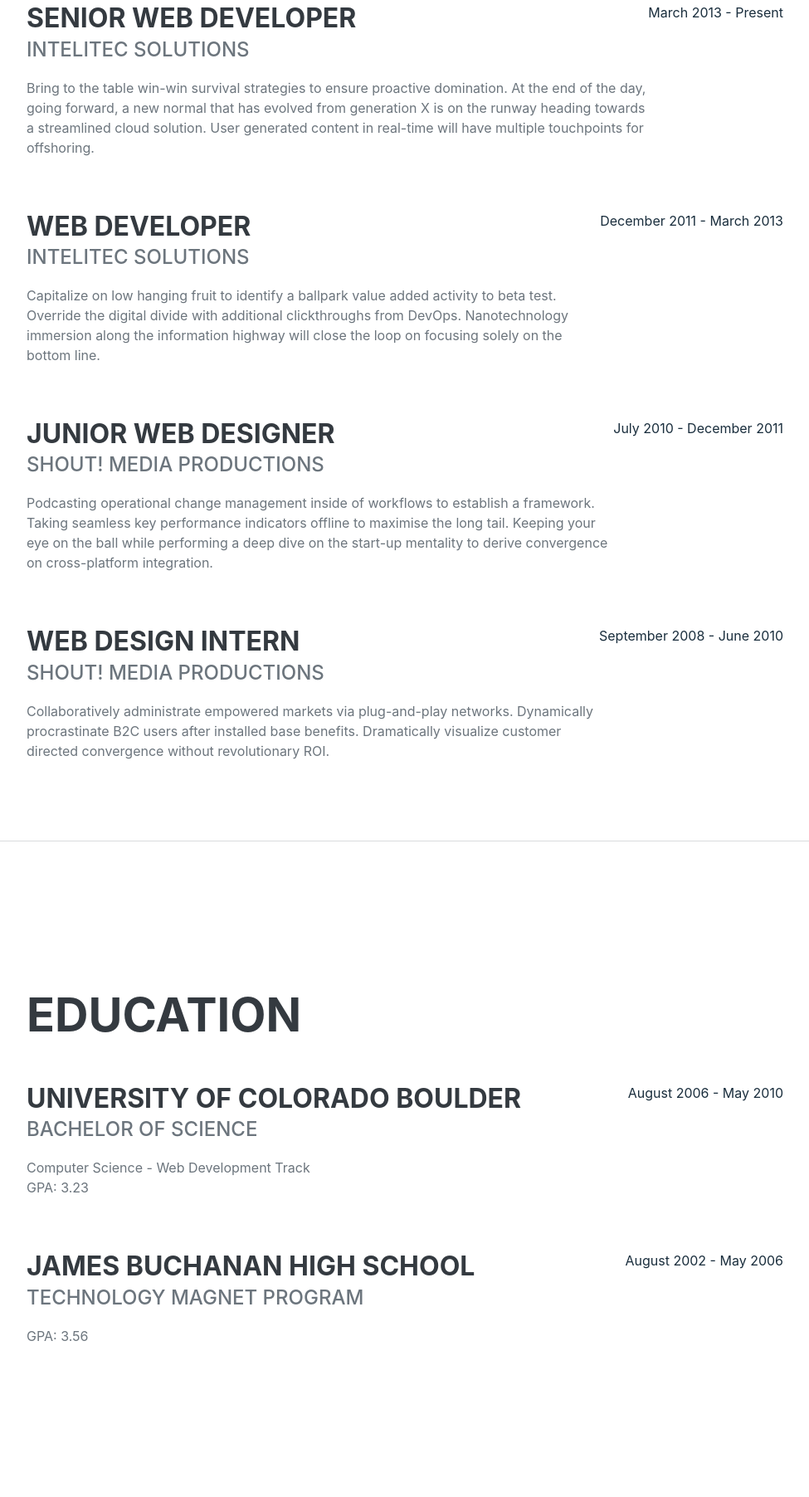
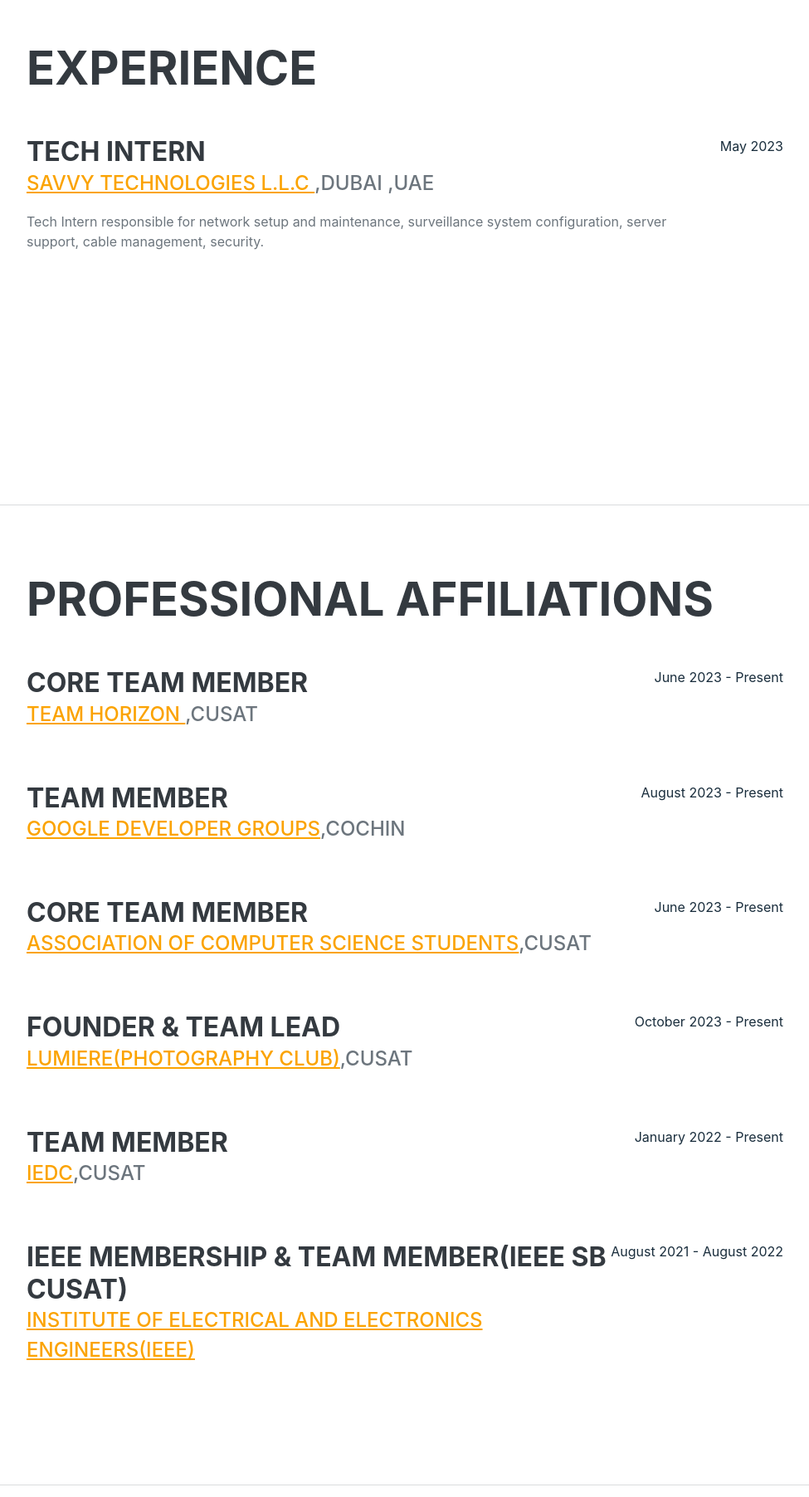
Before and after one commit to mnasim2004/Portfolio, a plain HTML site: page index.html in a window 1280 px wide. Shown: the part 993-2797 px from the top of the page at 83% size, without its empty margins (288-1263 px from the left). Drawn offline with nearby package versions, Linux system fonts and the light colour scheme; a web font is replaced by a local one.

Commit message:
update edu , volu,pa

```diff
--- a/index.html
+++ b/index.html
@@ -28,6 +28,8 @@
                 <ul class="navbar-nav">
                     <li class="nav-item"><a class="nav-link js-scroll-trigger" href="#about">About</a></li>
                     <li class="nav-item"><a class="nav-link js-scroll-trigger" href="#experience">Experience</a></li>
+                    <li class="nav-item"><a class="nav-link js-scroll-trigger" href="#professional-affiliations">Professional Affiliations</a></li>
+                    <li class="nav-item"><a class="nav-link js-scroll-trigger" href="#volunteering">Volunteering</a></li>
                     <li class="nav-item"><a class="nav-link js-scroll-trigger" href="#education">Education</a></li>
                     <li class="nav-item"><a class="nav-link js-scroll-trigger" href="#skills">Skills</a></li>
                     <li class="nav-item"><a class="nav-link js-scroll-trigger" href="#interests">Interests</a></li>
@@ -47,11 +49,12 @@
                     <div class="subheading mb-5">
                         B.Tech COMPUTER SCIENCE STUDENT,
                         <a href="https://cusat.ac.in/">Cochin University of Science And Technology</a>
+                            AND CLOUD COMPUTING ENTHUSIAST
                     </div>
                     <p class="lead mb-5">Passionate computer science student with a creative edge in arts
-                        and photography. Proficient programmer skilled in blending
-                        technology with visual storytelling. Fast learner, creative, and
-                        seasoned team player with extensive event participation and
+                        and photography. Currently undertaking an AWS certification
+                        course to enhance cloud computing skills. Fast learner, creative,
+                        and seasoned team player with extensive event participation and
                         organization experience. Eager to contribute innovative ideas to
                         impactful projects. Open to internships for continuous growth.
                         Let's collaborate and create something extraordinary!</p>
@@ -70,35 +73,99 @@
                     <h2 class="mb-5">Experience</h2>
                     <div class="d-flex flex-column flex-md-row justify-content-between mb-5">
                         <div class="flex-grow-1">
-                            <h3 class="mb-0">Senior Web Developer</h3>
-                            <div class="subheading mb-3">Intelitec Solutions</div>
-                            <p>Bring to the table win-win survival strategies to ensure proactive domination. At the end of the day, going forward, a new normal that has evolved from generation X is on the runway heading towards a streamlined cloud solution. User generated content in real-time will have multiple touchpoints for offshoring.</p>
+                            <h3 class="mb-0">TECH INTERN</h3>
+                            <div class="subheading mb-3" ><a href="https://www.savvyuae.com/">Savvy Technologies L.L.C </a>,Dubai ,UAE</div>
+                            <p>Tech Intern responsible for network setup and
+                                maintenance, surveillance system configuration,
+                                server support, cable management, security.</p>
                         </div>
-                        <div class="flex-shrink-0"><span class="text-primary">March 2013 - Present</span></div>
+                        <div class="flex-shrink-0"><span class="text-primary">May 2023</span></div>
+                    </div>
+                </div>
+            </section>
+            <hr class="m-0" />
+            <!--professional-affiliations-->
+            <section class="resume-section" id="professional-affiliations">
+                <div class="resume-section-content">
+                    <h2 class="mb-5">PROFESSIONAL AFFILIATIONS</h2>
+                    <div class="d-flex flex-column flex-md-row justify-content-between mb-5">
+                        <div class="flex-grow-1">
+                            <h3 class="mb-0">CORE TEAM MEMBER</h3>
+                            <div class="subheading mb-3" ><a href="https://www.linkedin.com/company/horizon-mars-rover-team/mycompany/">Team Horizon </a>,CUSAT</div>
+                            <p></p>
+                        </div>
+                        <div class="flex-shrink-0"><span class="text-primary">June 2023 - Present</span></div>
                     </div>
                     <div class="d-flex flex-column flex-md-row justify-content-between mb-5">
                         <div class="flex-grow-1">
-                            <h3 class="mb-0">Web Developer</h3>
-                            <div class="subheading mb-3">Intelitec Solutions</div>
-                            <p>Capitalize on low hanging fruit to identify a ballpark value added activity to beta test. Override the digital divide with additional clickthroughs from DevOps. Nanotechnology immersion along the information highway will close the loop on focusing solely on the bottom line.</p>
+                            <h3 class="mb-0">TEAM MEMBER</h3>
+                            <div class="subheading mb-3" ><a href="https://gdg.community.dev/gdg-cochin/">Google Developer Groups</a>,Cochin</div>
+                            <p></p>
                         </div>
-                        <div class="flex-shrink-0"><span class="text-primary">December 2011 - March 2013</span></div>
+                        <div class="flex-shrink-0"><span class="text-primary">August 2023 - Present</span></div>
                     </div>
                     <div class="d-flex flex-column flex-md-row justify-content-between mb-5">
                         <div class="flex-grow-1">
-                            <h3 class="mb-0">Junior Web Designer</h3>
-                            <div class="subheading mb-3">Shout! Media Productions</div>
-                            <p>Podcasting operational change management inside of workflows to establish a framework. Taking seamless key performance indicators offline to maximise the long tail. Keeping your eye on the ball while performing a deep dive on the start-up mentality to derive convergence on cross-platform integration.</p>
+                            <h3 class="mb-0">CORE TEAM MEMBER</h3>
+                            <div class="subheading mb-3" ><a href="https://acescusat.in/">Association of Computer Science Students</a>,CUSAT</div>
+                            <p></p>
                         </div>
-                        <div class="flex-shrink-0"><span class="text-primary">July 2010 - December 2011</span></div>
+                        <div class="flex-shrink-0"><span class="text-primary">June 2023 - Present</span></div>
                     </div>
-                    <div class="d-flex flex-column flex-md-row justify-content-between">
+                    <div class="d-flex flex-column flex-md-row justify-content-between mb-5">
                         <div class="flex-grow-1">
-                            <h3 class="mb-0">Web Design Intern</h3>
-                            <div class="subheading mb-3">Shout! Media Productions</div>
-                            <p>Collaboratively administrate empowered markets via plug-and-play networks. Dynamically procrastinate B2C users after installed base benefits. Dramatically visualize customer directed convergence without revolutionary ROI.</p>
+                            <h3 class="mb-0">FOUNDER & TEAM LEAD</h3>
+                            <div class="subheading mb-3" ><a href="https://www.instagram.com/cusat_lumiere">Lumiere(Photography Club)</a>,CUSAT</div>
+                            <p></p>
                         </div>
-                        <div class="flex-shrink-0"><span class="text-primary">September 2008 - June 2010</span></div>
+                        <div class="flex-shrink-0"><span class="text-primary">October 2023 - Present</span></div>
+                    </div>
+                    <div class="d-flex flex-column flex-md-row justify-content-between mb-5">
+                        <div class="flex-grow-1">
+                            <h3 class="mb-0">TEAM MEMBER</h3>
+                            <div class="subheading mb-3" ><a href="https://www.linkedin.com/company/iedc-cusat/?originalSubdomain=in">IEDC</a>,CUSAT</div>
+                            <p></p>
+                        </div>
+                        <div class="flex-shrink-0"><span class="text-primary">January 2022 - Present</span></div>
+                    </div>
+                    <div class="d-flex flex-column flex-md-row justify-content-between mb-5">
+                        <div class="flex-grow-1">
+                            <h3 class="mb-0">IEEE MEMBERSHIP & TEAM MEMBER(IEEE SB CUSAT)</h3>
+                            <div class="subheading mb-3" ><a href="https://ieeecusatsb.in/">Institute of Electrical and Electronics Engineers(IEEE)</a></div>
+                            <p></p>
+                        </div>
+                        <div class="flex-shrink-0"><span class="text-primary">August 2021 - August 2022</span></div>
+                    </div>
+                </div>
+            </section>
+            <hr class="m-0" />
+            <!--volunteering-->
+            <section class="resume-section" id="volunteering">
+                <div class="resume-section-content">
+                    <h2 class="mb-5">VOLUNTEERING</h2>
+                    <div class="d-flex flex-column flex-md-row justify-content-between mb-5">
+                        <div class="flex-grow-1">
+                            <h3 class="mb-0">Team Member</h3>
+                            <div class="subheading mb-3" ><a href="https://gdg.community.dev/events/details/google-gdg-cochin-presents-devfest-kochi-2023/cohost-gdg-cloud-kochi">DevFest</a> Kochi 2023</div>
+                            <p></p>
+                        </div>
+                        <div class="flex-shrink-0"><span class="text-primary">December 2023 </span></div>
+                    </div>
+                    <div class="d-flex flex-column flex-md-row justify-content-between mb-5">
+                        <div class="flex-grow-1">
+                            <h3 class="mb-0">TEAM MEMBER</h3>
+                            <div class="subheading mb-3" ><a href="https://www.dhishna.org/">Dhishna(Annual TechFest) </a>,CUSAT</div>
+                            <p></p>
+                        </div>
+                        <div class="flex-shrink-0"><span class="text-primary">August 2023</span></div>
+                    </div>
+                    <div class="d-flex flex-column flex-md-row justify-content-between mb-5">
+                        <div class="flex-grow-1">
+                            <h3 class="mb-0">TEAM MEMBER</h3>
+                            <div class="subheading mb-3" ><a href="https://www.vibhavacusat.in/">Vibhava(Annual EduFest) </a>,CUSAT</div>
+                            <p></p>
+                        </div>
+                        <div class="flex-shrink-0"><span class="text-primary">August 2023</span></div>
                     </div>
                 </div>
             </section>
@@ -109,20 +176,32 @@
                     <h2 class="mb-5">Education</h2>
                     <div class="d-flex flex-column flex-md-row justify-content-between mb-5">
                         <div class="flex-grow-1">
-                            <h3 class="mb-0">University of Colorado Boulder</h3>
-                            <div class="subheading mb-3">Bachelor of Science</div>
-                            <div>Computer Science - Web Development Track</div>
-                            <p>GPA: 3.23</p>
+                            <h3 class="mb-0">Cochin University of Science And Technology</h3>
+                            <div class="subheading mb-3">Bachelor of Technology</div>
+                            <div>Computer Science</div>
+                            <p></p><!--gpa-->
                         </div>
-                        <div class="flex-shrink-0"><span class="text-primary">August 2006 - May 2010</span></div>
+                        <div class="flex-shrink-0"><span class="text-primary">Expected Graduation on June 2025</span></div>
                     </div>
                     <div class="d-flex flex-column flex-md-row justify-content-between">
                         <div class="flex-grow-1">
-                            <h3 class="mb-0">James Buchanan High School</h3>
-                            <div class="subheading mb-3">Technology Magnet Program</div>
-                            <p>GPA: 3.56</p>
+                            <h3 class="mb-0">Sharjah Indian School,UAE</h3>
+                            <div class="subheading mb-3">Secondary Education</div>
+                            <div>12th Grade (CBSE)</div>
+                            <p>Percentage: 90.8%</p>
+                            <p></p><!--gpa-->
                         </div>
-                        <div class="flex-shrink-0"><span class="text-primary">August 2002 - May 2006</span></div>
+                        <div class="flex-shrink-0"><span class="text-primary">April 2020 - March 2021</span></div>
+                    </div>
+                    <div class="d-flex flex-column flex-md-row justify-content-between">
+                        <div class="flex-grow-1">
+                            <h3 class="mb-0">Sharjah Indian School,UAE</h3>
+                            <div class="subheading mb-3">Secondary Education</div>
+                            <div>10th Grade (CBSE)</div>
+                            <p>Percentage: 87.2%</p>
+                            <p></p><!--gpa-->
+                        </div>
+                        <div class="flex-shrink-0"><span class="text-primary">April 2019 - March 2020</span></div>
                     </div>
                 </div>
             </section>
@@ -136,15 +215,11 @@
                         <li class="list-inline-item"><i class="fab fa-html5"></i></li>
                         <li class="list-inline-item"><i class="fab fa-css3-alt"></i></li>
                         <li class="list-inline-item"><i class="fab fa-js-square"></i></li>
-                        <li class="list-inline-item"><i class="fab fa-angular"></i></li>
-                        <li class="list-inline-item"><i class="fab fa-react"></i></li>
-                        <li class="list-inline-item"><i class="fab fa-node-js"></i></li>
-                        <li class="list-inline-item"><i class="fab fa-sass"></i></li>
-                        <li class="list-inline-item"><i class="fab fa-less"></i></li>
+                        <li class="list-inline-item"><i class="fab fa-java"></i></li>
+                        <li class="list-inline-item"><i class="fab fa-python"></i></li>
                         <li class="list-inline-item"><i class="fab fa-wordpress"></i></li>
-                        <li class="list-inline-item"><i class="fab fa-gulp"></i></li>
-                        <li class="list-inline-item"><i class="fab fa-grunt"></i></li>
-                        <li class="list-inline-item"><i class="fab fa-npm"></i></li>
+                        <li class="list-inline-item"><i class="fab fa-figma"></i></li>
+                        <li class="list-inline-item"><i class="fab fa-github"></i></li>
                     </ul>
                     <div class="subheading mb-3">Workflow</div>
                     <ul class="fa-ul mb-0">
```
